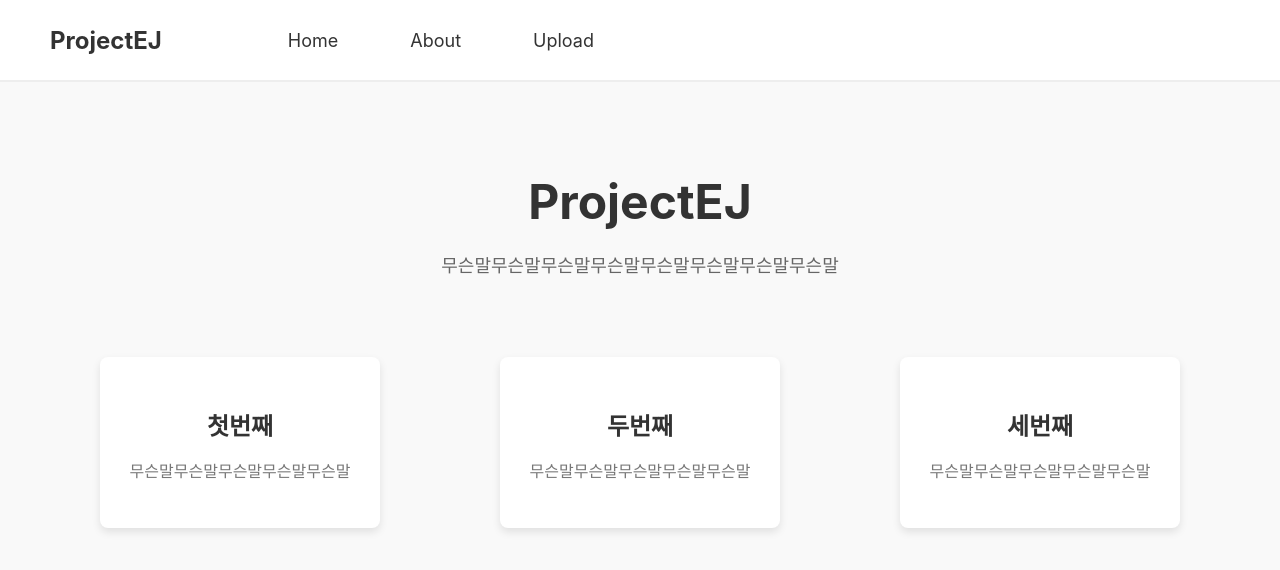
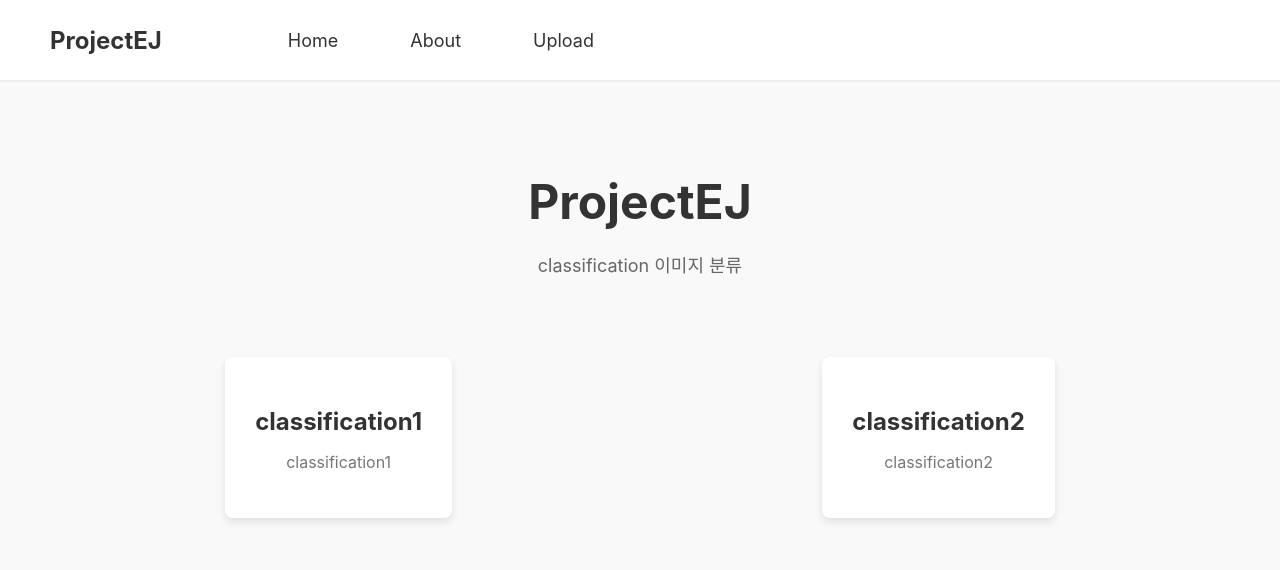
Before and after one commit to eunjiAi/project_eunji, a React (Create React App) app in the folder front/: page / in a window 1280 px wide. Shown: the top 570 px of the page. Built offline with nearby package versions, Linux system fonts and the light colour scheme.

Commit message:
Update Home.js

```diff
--- a/front/src/pages/Home/Home.js
+++ b/front/src/pages/Home/Home.js
@@ -8,21 +8,18 @@ function Home() {
       <section className="hero">
         <h1 className="hero-title">ProjectEJ</h1>
         <p className="hero-description">
-          무슨말무슨말무슨말무슨말무슨말무슨말무슨말무슨말
+        classification 이미지 분류
         </p>
       </section>
       <section className="features">
-        <Link to="/" className="feature">
-          <h2 className="feature-title">첫번째</h2>
-          <p className="feature-description">무슨말무슨말무슨말무슨말무슨말</p>
-        </Link>
+
         <Link to="/about" className="feature">
-          <h2 className="feature-title">두번째</h2>
-          <p className="feature-description">무슨말무슨말무슨말무슨말무슨말</p>
+          <h2 className="feature-title">classification1</h2>
+          <p className="feature-description">classification1</p>
         </Link>
         <Link to="/upload" className="feature">
-          <h2 className="feature-title">세번째</h2>
-          <p className="feature-description">무슨말무슨말무슨말무슨말무슨말</p>
+          <h2 className="feature-title">classification2</h2>
+          <p className="feature-description">classification2</p>
         </Link>
       </section>
     </div>
```
